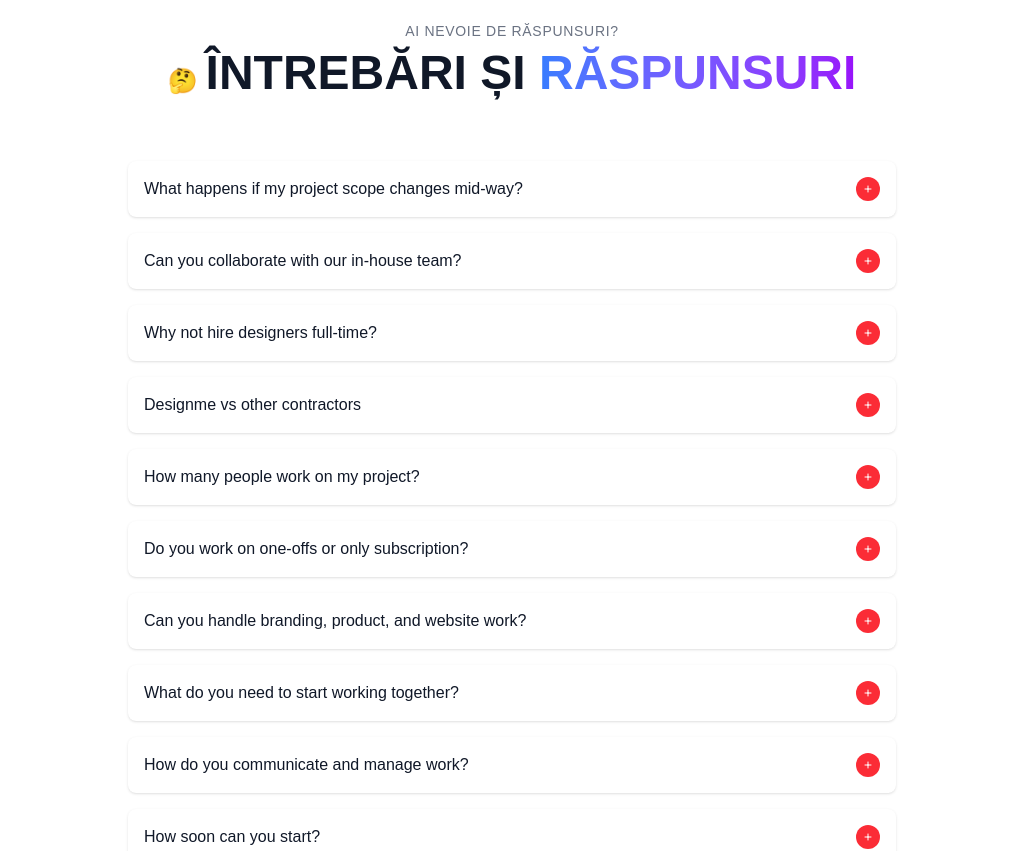
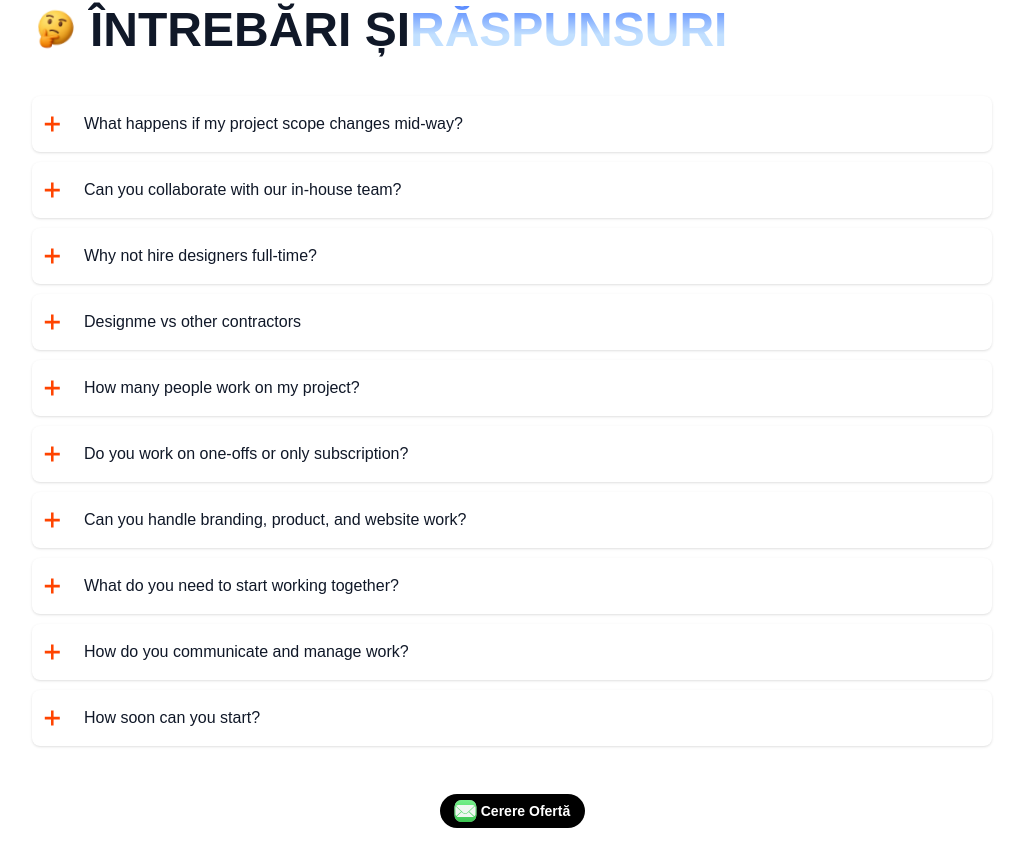
Before and after one commit to cmaxdev/tagbyte-fe, a Next.js app: page / in a window 1280 px wide. Shown: the part 4798-5649 px from the top of the page, without its empty margins (128-1151 px from the left). Built offline with nearby package versions, Linux system fonts and the light colour scheme.

Commit message:
faq section

```diff
--- a/src/components/dashboard/FAQSection.tsx
+++ b/src/components/dashboard/FAQSection.tsx
@@ -1,18 +1,24 @@
 import React from 'react';
+
+import EmailIcon from "/public/icons/dashboard/hero/email.svg"
+import FaqIcon from '/public/icons/dashboard/faq/thinking.svg';
+
 
 export default function FAQSection() {
   return (
-    <section id="faq" className="py-16 lg:py-24">
-      <div className="text-center mb-16">
-        <p className="text-sm uppercase tracking-wider text-gray-500 mb-2">AI NEVOIE DE RĂSPUNSURI?</p>
-        <h2 className="text-4xl lg:text-5xl font-bold mb-4">
-          <span className="text-2xl mr-2">🤔</span>
+    <section id="faq" className="py-8 lg:py-12">
+      <div className="text-left mb-4 gap-[9xp] flex flex-col">
+        <p className="text-sm font-semibold italic text-[#171E29] text-left leading-relaxed opacity-70">AI NEVOIE DE RĂSPUNSURI?</p>
+        <h2 className="text-4xl lg:text-5xl font-bold mb-4 flex items-center p-[5px]">
+          <span className="text-2xl mr-2">
+            <FaqIcon />
+          </span>
           <span className="text-gray-900">ÎNTREBĂRI ȘI</span>
-          <span className="bg-gradient-to-r from-blue-500 to-purple-600 bg-clip-text text-transparent"> RĂSPUNSURI</span>
+          <span className="bg-[linear-gradient(to_bottom,#588AFF_0%,#C2E0FF_60%)] bg-clip-text text-transparent"> RĂSPUNSURI</span>
         </h2>
       </div>
 
-      <div className="max-w-3xl mx-auto space-y-4 mb-12">
+      <div className="w-full space-y-[10px] mb-12">
         {[
           "What happens if my project scope changes mid-way?",
           "Can you collaborate with our in-house team?",
@@ -25,26 +31,23 @@ export default function FAQSection() {
           "How do you communicate and manage work?",
           "How soon can you start?"
         ].map((question, index) => (
-          <div key={index} className="bg-white rounded-lg shadow-sm p-4 flex items-center justify-between hover:shadow-md transition-shadow cursor-pointer">
-            <span className="text-gray-900 font-medium">{question}</span>
-            <div className="w-6 h-6 bg-red-500 rounded-full flex items-center justify-center flex-shrink-0">
-              <svg className="w-3 h-3 text-white" fill="none" stroke="currentColor" viewBox="0 0 24 24">
-                <path strokeLinecap="round" strokeLinejoin="round" strokeWidth={2} d="M12 6v6m0 0v6m0-6h6m-6 0H6" />
+          <div key={index} className="bg-white rounded-lg shadow-sm h-14 hover:shadow-md transition-shadow cursor-pointer flex gap-3 items-center">
+            <div className="w-10 h-10 flex items-center justify-center">
+              <svg width="16" height="16" viewBox="0 0 16 16" fill="none" xmlns="http://www.w3.org/2000/svg">
+                <path d="M0.79086 6.83079H15.7909V9.37625H0.79086V6.83079ZM7.01813 0.603521H9.56359V15.6035H7.01813V0.603521Z" fill="#FF4400"/>
               </svg>
             </div>
+            <span className="text-gray-900 font-medium">{question}</span>
           </div>
         ))}
       </div>
 
-      {/* CTA Button */}
-      <div className="text-center">
+      <div className="w-full flex justify-center">
         <a
           href="#cerere-oferta"
-          className="inline-flex items-center justify-center px-8 py-4 bg-gray-900 text-white font-semibold rounded-lg hover:bg-gray-800 transition-colors"
+          className="w-[145px] bg-black rounded-full h-[34px] text-white font-semibold text-sm flex items-center justify-center gap-1"
         >
-          <svg className="w-5 h-5 mr-2" fill="none" stroke="currentColor" viewBox="0 0 24 24">
-            <path strokeLinecap="round" strokeLinejoin="round" strokeWidth={2} d="M3 8l7.89 4.26a2 2 0 002.22 0L21 8M5 19h14a2 2 0 002-2V7a2 2 0 00-2-2H5a2 2 0 00-2 2v10a2 2 0 002 2z" />
-          </svg>
+          <EmailIcon className="w-[23px] h-[22px]" />
           Cerere Ofertă
         </a>
       </div>
--- a/src/components/dashboard/PricingSection.tsx
+++ b/src/components/dashboard/PricingSection.tsx
@@ -116,8 +116,8 @@ export default function PricingSection() {
                 </div>
                 <div className="flex items-center gap-1 mb-2">
                   {[...Array(5)].map((_, i) => (
-                    <svg width="20" height="19" viewBox="0 0 20 19" fill="none" xmlns="http://www.w3.org/2000/svg">
-                      <path fill-rule="evenodd" clip-rule="evenodd" d="M10.9547 1.17207C10.6015 0.322851 9.39852 0.322851 9.04531 1.17207L7.03144 6.01402L1.80415 6.43309C0.887349 6.50659 0.515604 7.65071 1.2141 8.24905L5.19674 11.6606L3.97999 16.7616C3.76658 17.6562 4.73984 18.3633 5.52474 17.8839L10 15.1504L14.4754 17.8839C15.2602 18.3633 16.2335 17.6562 16.0201 16.7616L14.8033 11.6606L18.7859 8.24905C19.4844 7.65071 19.1127 6.50659 18.1959 6.43309L12.9686 6.01402L10.9547 1.17207Z" fill="black"/>
+                    <svg key={i} width="20" height="19" viewBox="0 0 20 19" fill="none" xmlns="http://www.w3.org/2000/svg">
+                      <path fillRule="evenodd" clipRule="evenodd" d="M10.9547 1.17207C10.6015 0.322851 9.39852 0.322851 9.04531 1.17207L7.03144 6.01402L1.80415 6.43309C0.887349 6.50659 0.515604 7.65071 1.2141 8.24905L5.19674 11.6606L3.97999 16.7616C3.76658 17.6562 4.73984 18.3633 5.52474 17.8839L10 15.1504L14.4754 17.8839C15.2602 18.3633 16.2335 17.6562 16.0201 16.7616L14.8033 11.6606L18.7859 8.24905C19.4844 7.65071 19.1127 6.50659 18.1959 6.43309L12.9686 6.01402L10.9547 1.17207Z" fill="black"/>
                     </svg>
                   ))}
                 </div>
@@ -245,7 +245,7 @@ export default function PricingSection() {
               "Suport dedicat pe termen lung",
               "Re-design & scalare ulterioară"
             ].map((feature, index) => (
-              <div key={index} className="flex items-center gap-2">
+              <div key={`feature_${index}`} className="flex items-center gap-2">
                 <svg width="19" height="15" viewBox="0 0 19 15" fill="none" xmlns="http://www.w3.org/2000/svg">
                   <path d="M6.75661 14.0596L0.321533 7.62452L2.3 5.64628L6.75661 10.1029L16.3386 0.520996L18.317 2.4992L6.75661 14.0596Z" fill="white"/>
                 </svg>
```
Also changed, not shown: public/icons/dashboard/faq/thinking.svg (added).
